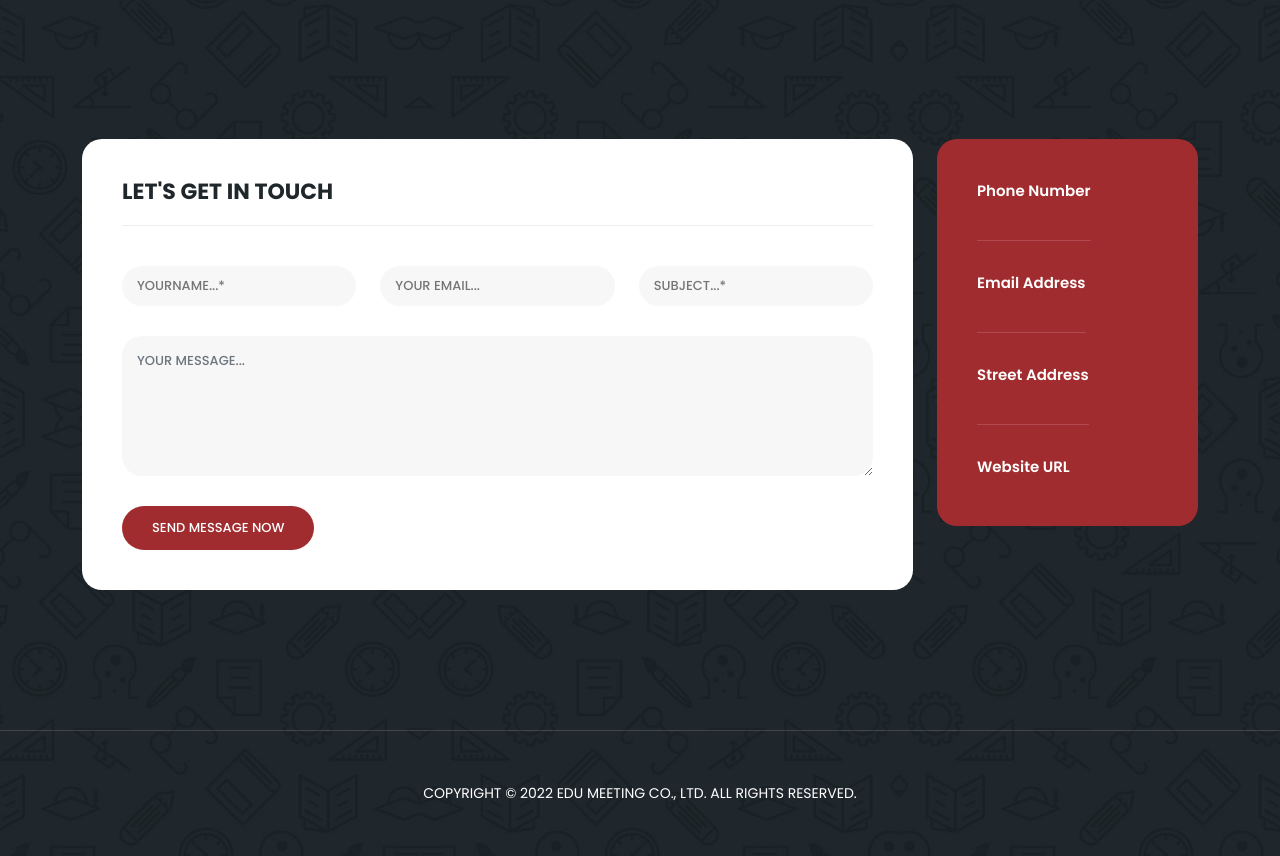
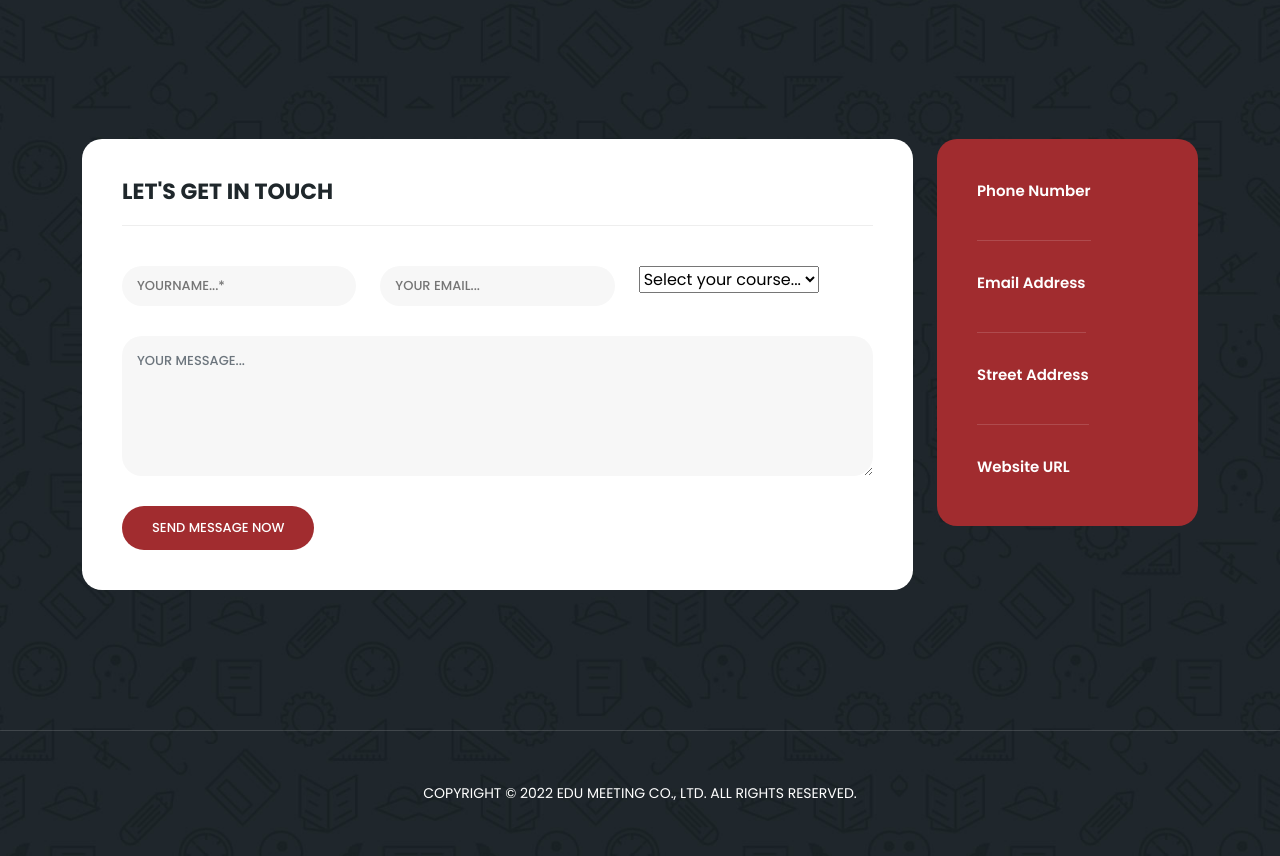
Before and after one commit to VedantK1610/Digital_Vibe, a Django app: page / in a window 1280 px wide. Shown: the part 4510-5366 px from the top of the page. Run offline with Django 4.2, Linux system fonts and the light colour scheme; some libraries are stand-ins or nearby versions.

Commit message:
added mail

```diff
--- a/new_app/views.py
+++ b/new_app/views.py
@@ -1,9 +1,34 @@
 from django.shortcuts import render
 from django.http import HttpResponse
-
+from django.core.mail import send_mail
+from DEV.settings import EMAIL_HOST_USER
 
 def index(request):
+    if request.method=='POST':
+        name=request.POST.get('name')
+        email=request.POST.get('email')
+        course_select=request.POST.get('course-select')
+        message=request.POST.get('message')
+
+        data ={
+            'name':name,
+            'email':email,
+            'course_select':course_select,
+            'message':message
+        }
+        all_message='''
+            For Course :{}
+
+            From : {}
+
+            Enquiry : {}
+        '''.format(data['course_select'],data['email'],data['message'])
+
+        send_mail(data['course_select'],all_message,EMAIL_HOST_USER,[data['email']],fail_silently=False,)
     return render(request,"index.html")
 
 def courses(request):
     return render(request,"courses.html")
+
+def contact_email(request):
+    pass
--- a/static/css/templatemo-edu-meeting.css
+++ b/static/css/templatemo-edu-meeting.css
@@ -1366,6 +1366,7 @@ section.contact-us #contact input {
   margin-bottom: 30px;
 }
 
+
 section.contact-us #contact textarea {
   width: 100%;
   min-height: 140px;
--- a/templates/base.html
+++ b/templates/base.html
@@ -101,7 +101,9 @@ https://templatemo.com/tm-569-edu-meeting
         <div class="col-lg-9 align-self-center">
           <div class="row">
             <div class="col-lg-12">
+
               <form id="contact" action="" method="post">
+                {% csrf_token %}
                 <div class="row">
                   <div class="col-lg-12">
                     <h2>Let's get in touch</h2>
@@ -118,7 +120,12 @@ https://templatemo.com/tm-569-edu-meeting
                   </div>
                   <div class="col-lg-4">
                     <fieldset>
-                      <input name="subject" type="text" id="subject" placeholder="SUBJECT...*" required="">
+                      <select name="course-select" id="course-select" class="course-select" required="">
+                        <option value="" disabled selected>Select your course...</option>
+                        <option value="BSC">BSC</option>
+                        <option value="MSC">MSC</option>
+                        <option value="diploma">Diploma</option>
+                      </select>
                     </fieldset>
                   </div>
                   <div class="col-lg-12">
@@ -133,6 +140,7 @@ https://templatemo.com/tm-569-edu-meeting
                   </div>
                 </div>
               </form>
+
             </div>
           </div>
         </div>
```
Also changed, not shown: DEV/settings.py (+9 -0 lines).
